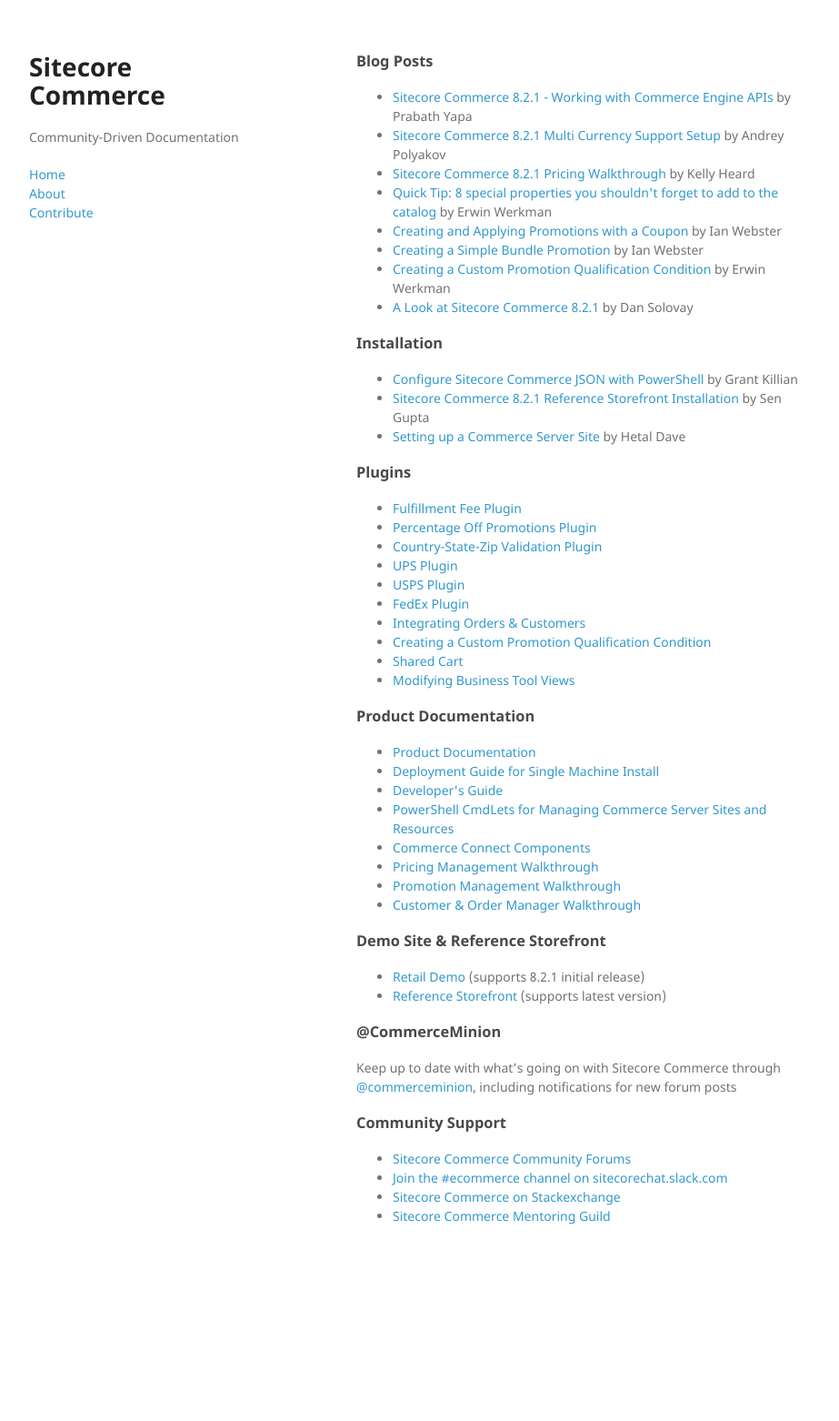
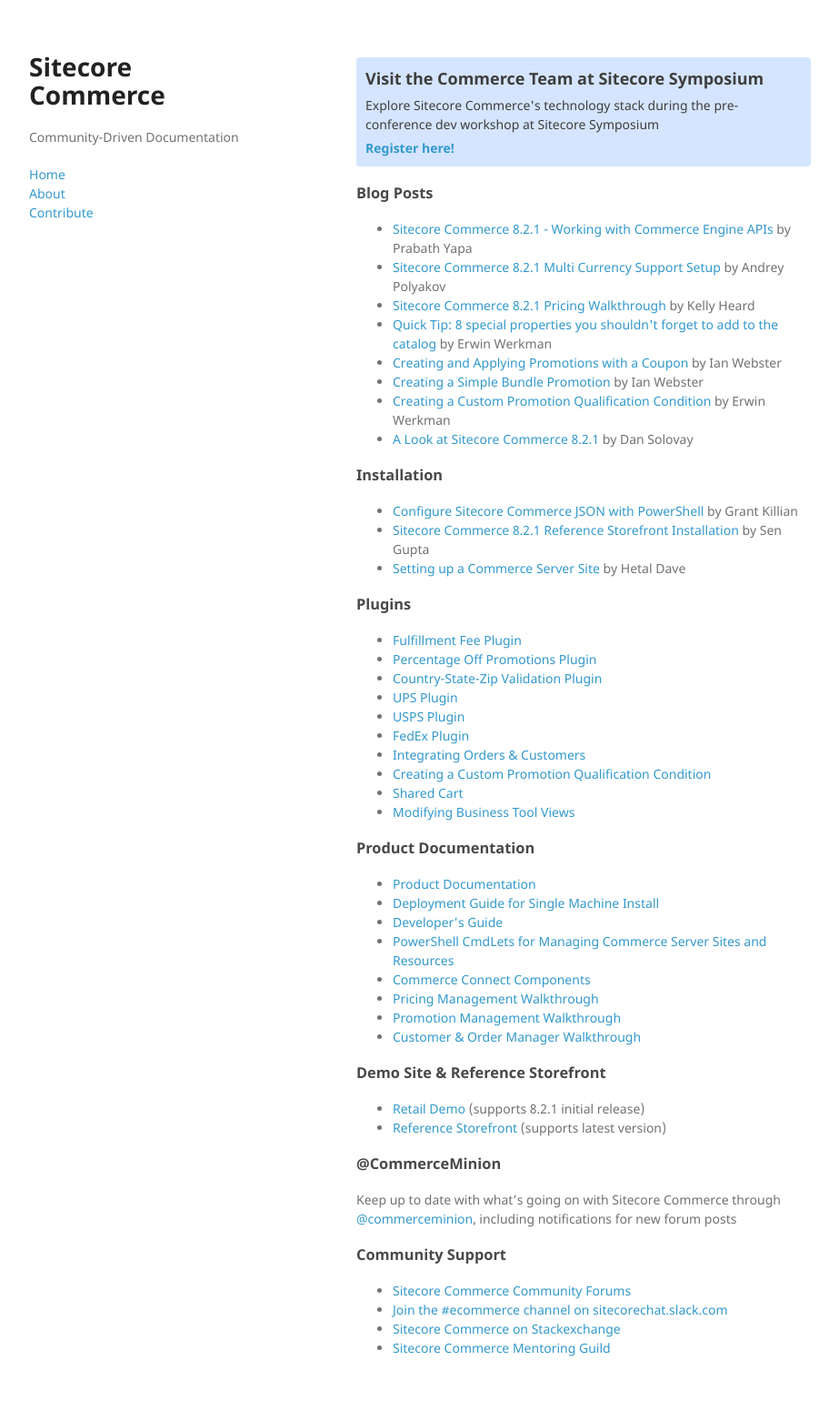
Before and after one commit to CommerceMinion/commerce-community-docs, a Jekyll site: the page built from index.md, in a window 1280 px wide. Shown: the whole page at 91% size, without its empty margins (178-1101 px from the left). Built offline with Jekyll 4.4.1, drawn with Linux system fonts in a browser that asks for light colours; before the commit the page ends 1417 px from its top, so only the background shows below that.

Commit message:
added symposium alert

```diff
--- a/_sass/app.scss
+++ b/_sass/app.scss
@@ -0,0 +1,28 @@
+.symBox {
+    background-color: #D5E5FF;
+    border-radius: 4px;
+    padding: 10px;
+    margin-bottom: 20px;
+    margin-top: 5px;
+    color: #3E3E3E;
+}
+
+.symTitle {
+    font-size: large;
+    font-weight: bold;
+    margin-bottom: 5px;
+}
+
+.symRegister {
+    display: block;
+    margin-top: 5px;
+}
+
+a.symRegister {
+    font-weight: bold;
+}
+
+a:hover.symRegister {
+    color: #3C52A7;
+    font-weight: bold;
+}
--- a/index.md
+++ b/index.md
@@ -3,7 +3,11 @@ title: Sitecore Commerce Community
 layout: default
 ---
 
-
+<div class="symBox">
+    <div class="symTitle">Visit the Commerce Team at Sitecore Symposium</div>
+    Explore Sitecore Commerce's technology stack during the pre-conference dev workshop at Sitecore Symposium
+    <a class="symRegister" href="http://siteco.re/2qxAPJU">Register here!</a>
+</div>
 
 ### Blog Posts
 
```
